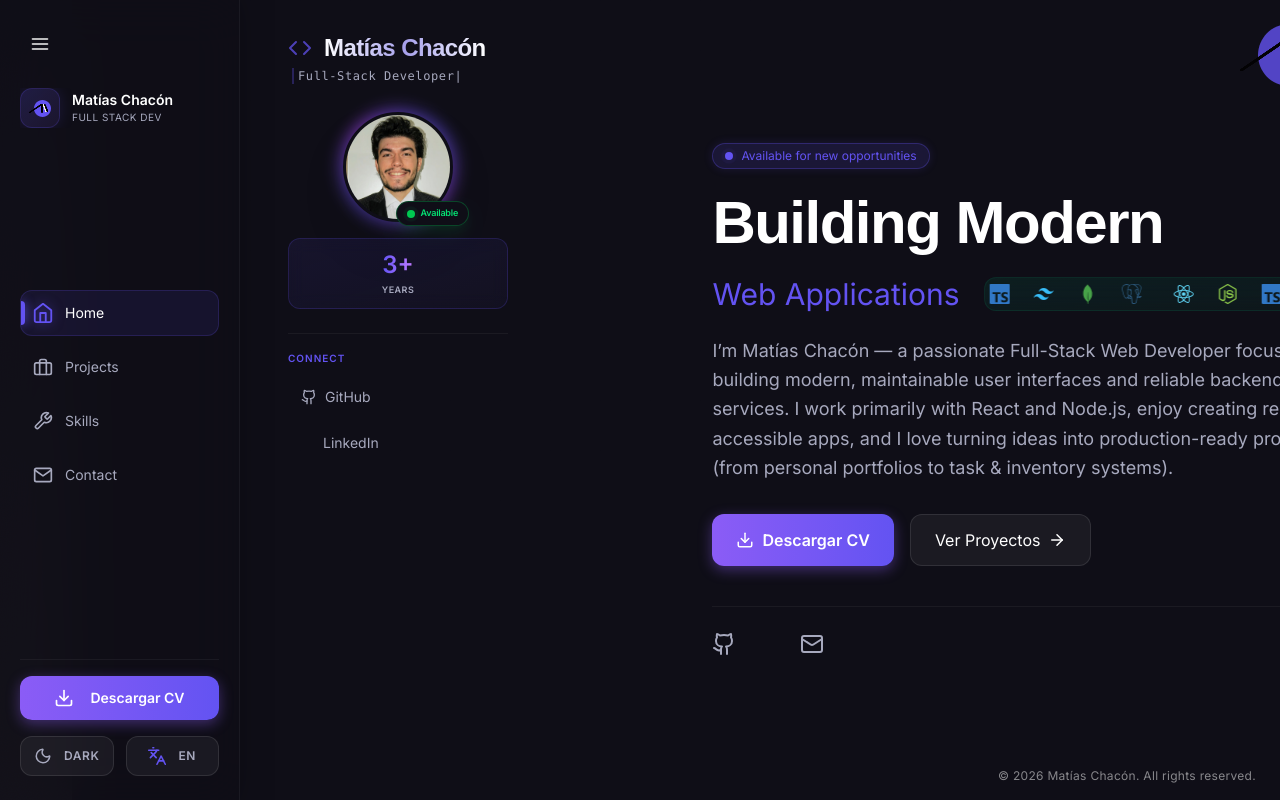
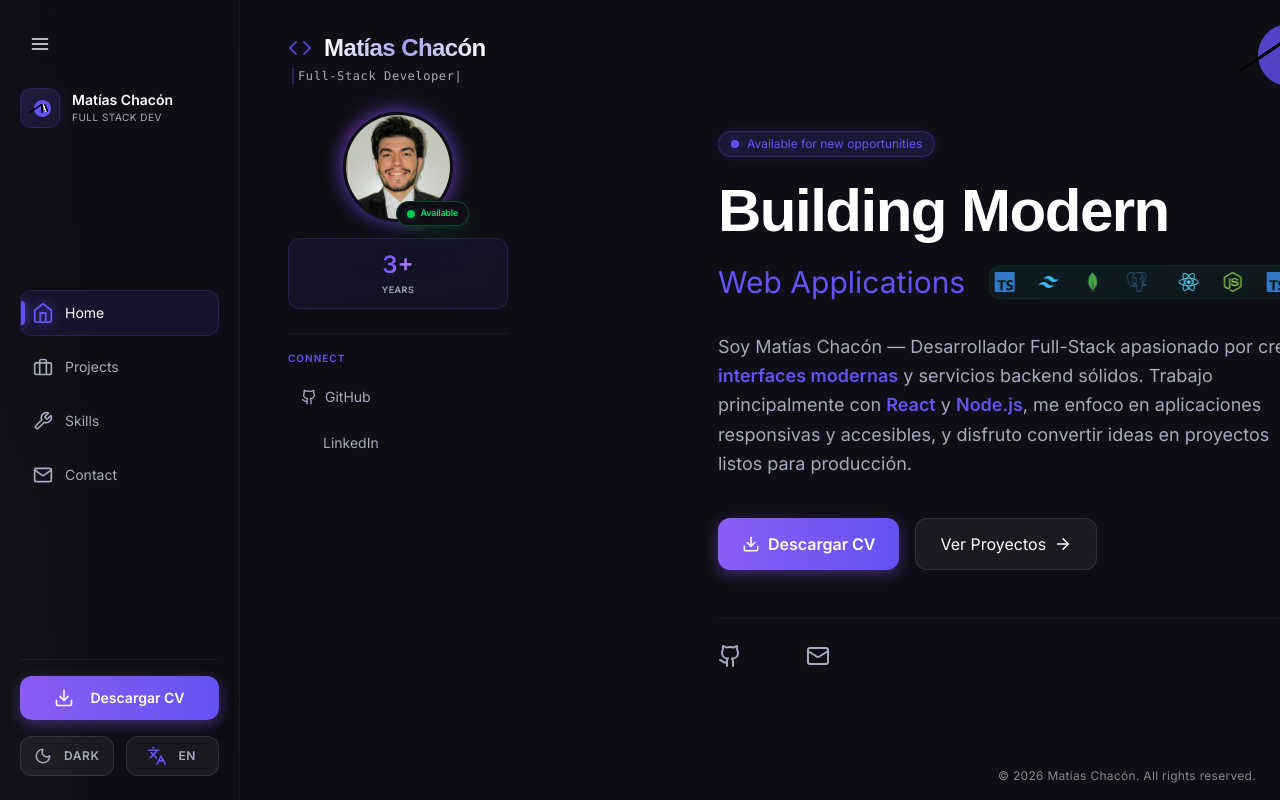
Before and after one commit to Maty910/portfolio, a React (Vite) app: page / in a window 1280 px wide. Shown: the top 800 px of the page. Built offline with nearby package versions, Linux system fonts and the light colour scheme; some icons are missing; a web font is replaced by a local one.

Commit message:
fix: home styles

```diff
--- a/src/components/Home.tsx
+++ b/src/components/Home.tsx
@@ -1,6 +1,6 @@
 import React from 'react';
 import { useLanguage } from '../context/LanguageContext';
-import { ArrowRight, FileText, Mail, Github, Download } from 'lucide-react';
+import { ArrowRight, Mail, Github, Download } from 'lucide-react';
 import LinkedInIcon from '@mui/icons-material/LinkedIn';
 import type { Section } from '../types';
 import { SiReact, SiNodedotjs, SiTypescript, SiTailwindcss, SiMongodb, SiPostgresql } from 'react-icons/si';
@@ -12,6 +12,19 @@ interface HomeProps {
 export const Home: React.FC<HomeProps> = ({ setActiveSection }) => {
   const { t } = useLanguage();
 
+  // Función auxiliar para resaltar palabras clave en la bio (esto es opcional, podés hacerlo directo en el JSX si preferís)
+  // Pero para mantenerlo simple y directo como pediste, vamos a hardcodear la bio con estilos acá mismo
+  // Ojo: Si usás traducciones (t), tendrías que ver cómo manejar el HTML dentro del string traducido.
+  // Asumiendo que t('header.bio') devuelve un string plano, lo vamos a reemplazar visualmente acá para el efecto.
+
+  const bioContent = (
+    <>
+      Soy Matías Chacón — Desarrollador Full-Stack apasionado por crear <span className="text-[#6353f2] font-semibold">interfaces modernas</span> y servicios backend sólidos. Trabajo principalmente con <span className="text-[#6353f2] font-semibold">React</span> y <span className="text-[#6353f2] font-semibold">Node.js</span>, me enfoco en aplicaciones responsivas y accesibles, y disfruto convertir ideas en proyectos listos para producción.
+    </>
+  );
+  // Nota: Si necesitás soporte multi-idioma real con estilos intercalados, lo ideal es usar una librería como 'react-i18next' con interpolación,
+  // o tener componentes de texto separados por idioma. Por ahora, para el ejemplo visual, uso este bloque estático o podrías adaptar tu i18n.
+
   return (
     <section
       id="home"
@@ -20,7 +33,7 @@ export const Home: React.FC<HomeProps> = ({ setActiveSection }) => {
                 pl-[var(--sidebar-collapsed)] max-[880px]:pl-0
                 max-[880px]:min-h-[calc(100vh-var(--sidebar-mobile-height))]"
     >
-      <div className="w-full max-w-[800px] px-0 md:px-0 py-12 max-[880px]:px-4 max-[880px]:py-8 md:ml-25">
+      <div className="w-full max-w-[900px] px-8 md:px-16 py-12 max-[880px]:px-4 max-[880px]:py-8 ml-15">
 
         <div className="flex flex-col items-start gap-4 animate-in fade-in slide-in-from-bottom-4 duration-700 max-[880px]:gap-3">
 
@@ -33,7 +46,7 @@ export const Home: React.FC<HomeProps> = ({ setActiveSection }) => {
             Available for new opportunities
           </div>
 
-          {/* H1 Principal - Propuesta de Valor Clara */}
+          {/* H1 Principal */}
           <h1 className="text-4xl md:text-6xl font-bold text-white leading-tight m-0 group w-fit cursor-default max-[880px]:text-3xl">
             <div className="relative inline-block">
               Building Modern
@@ -43,8 +56,6 @@ export const Home: React.FC<HomeProps> = ({ setActiveSection }) => {
 
           {/* Subtítulo + Carrusel */}
           <div className="flex flex-col md:flex-row items-start md:items-center gap-4 md:gap-6 w-full">
-
-            {/* Subtítulo Violeta */}
             <span className="text-[#6353f2] text-2xl md:text-3xl font-normal whitespace-nowrap max-[880px]:text-xl max-[880px]:font-medium">
               Web Applications
             </span>
@@ -53,7 +64,6 @@ export const Home: React.FC<HomeProps> = ({ setActiveSection }) => {
             <div className="flex-1 min-w-0 w-full md:max-w-[380px] overflow-hidden bg-linear-to-br from-emerald-500/10 to-emerald-500/5 backdrop-blur-sm rounded-xl border border-emerald-500/10 hover:border-emerald-500/30 hover:shadow-lg hover:shadow-emerald-500/5 transition-all duration-300 group relative py-1.5 max-[880px]:py-2">
               <div className="w-full">
                 <div className="flex w-max animate-marquee">
-
                   {/* Grupo 1 */}
                   <div className="flex items-center gap-6 px-4">
                     <SiReact className="text-[#61dafb]" size={20} />
@@ -63,7 +73,6 @@ export const Home: React.FC<HomeProps> = ({ setActiveSection }) => {
                     <SiMongodb className="text-[#47a248]" size={20} />
                     <SiPostgresql className="text-[#336791]" size={20} />
                   </div>
-
                   {/* Grupo 2 */}
                   <div className="flex items-center gap-6 px-4">
                     <SiReact className="text-[#61dafb]" size={20} />
@@ -73,7 +82,6 @@ export const Home: React.FC<HomeProps> = ({ setActiveSection }) => {
                     <SiMongodb className="text-[#47a248]" size={20} />
                     <SiPostgresql className="text-[#336791]" size={20} />
                   </div>
-
                   {/* Grupo 3 */}
                   <div className="flex items-center gap-6 px-4">
                     <SiReact className="text-[#61dafb]" size={20} />
@@ -83,19 +91,25 @@ export const Home: React.FC<HomeProps> = ({ setActiveSection }) => {
                     <SiMongodb className="text-[#47a248]" size={20} />
                     <SiPostgresql className="text-[#336791]" size={20} />
                   </div>
-
                 </div>
               </div>
             </div>
           </div>
 
-          {/* Bio */}
-          <p className="text-[#a7a9be] text-lg leading-relaxed w-full mt-2 max-[880px]:text-sm max-[880px]:leading-relaxed max-[880px]:mt-1">
-            {t('header.bio')}
-          </p>
+          {/* BIO CON ESTILOS MEJORADOS Y TEXTO RESALTADO */}
+          <div className="mt-4 max-w-2xl">
+            <p className="text-[#a7a9be] text-lg leading-relaxed max-[880px]:text-sm max-[880px]:leading-relaxed">
+               {/* Opción A: Si usás el contenido estático definido arriba */}
+              {bioContent}
+
+              {/* Opción B: Si querés seguir usando t() pero no tenés formato en el i18n,
+                  dejanos el estático por ahora para que veas el efecto violeta.
+                   Si preferís t(), avisame y vemos cómo inyectar HTML. */}
+            </p>
+          </div>
 
           {/* Botones de Acción */}
-          <div className="flex flex-wrap gap-4 mt-4 max-[880px]:w-full max-[880px]:gap-2 max-[880px]:mt-3">
+          <div className="flex flex-wrap gap-4 mt-6 max-[880px]:w-full max-[880px]:gap-2 max-[880px]:mt-4">
 
             {/* Botón CV (Primario - Violeta) */}
             <a
@@ -132,7 +146,7 @@ export const Home: React.FC<HomeProps> = ({ setActiveSection }) => {
           </div>
 
           {/* Redes Sociales */}
-          <div className="flex items-center gap-6 mt-6 pt-6 border-t border-white/5 w-full max-w-xl max-[880px]:mt-4 max-[880px]:pt-4">
+          <div className="flex items-center gap-6 mt-8 pt-6 border-t border-white/5 w-full max-w-xl max-[880px]:mt-4 max-[880px]:pt-4">
             <a href="https://github.com/Maty910" target="_blank" rel="noopener noreferrer" className="text-[#a7a9be] hover:text-white transition-colors transform hover:scale-110">
               <Github size={24} className="max-[880px]:w-6 max-[880px]:h-6" />
             </a>
```
